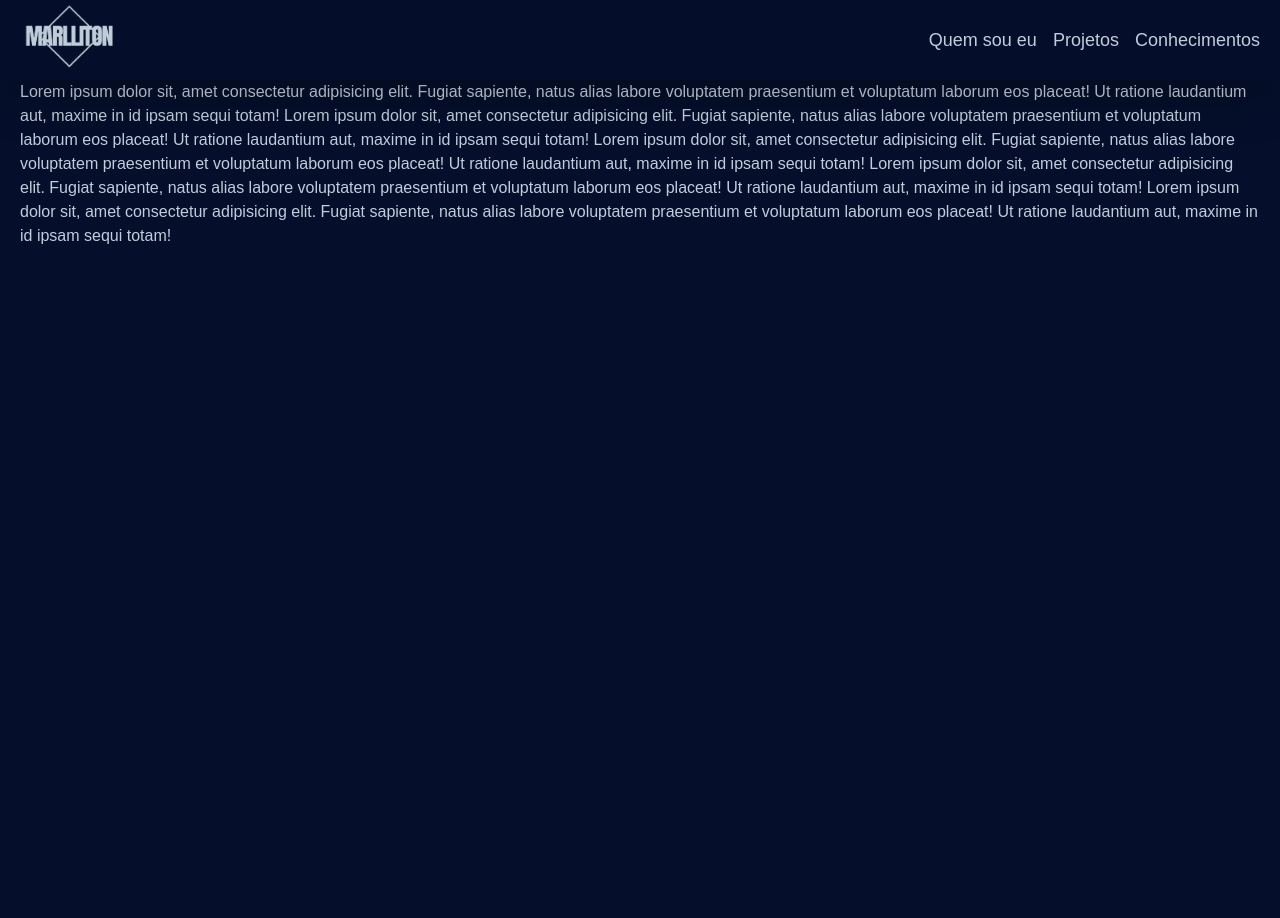
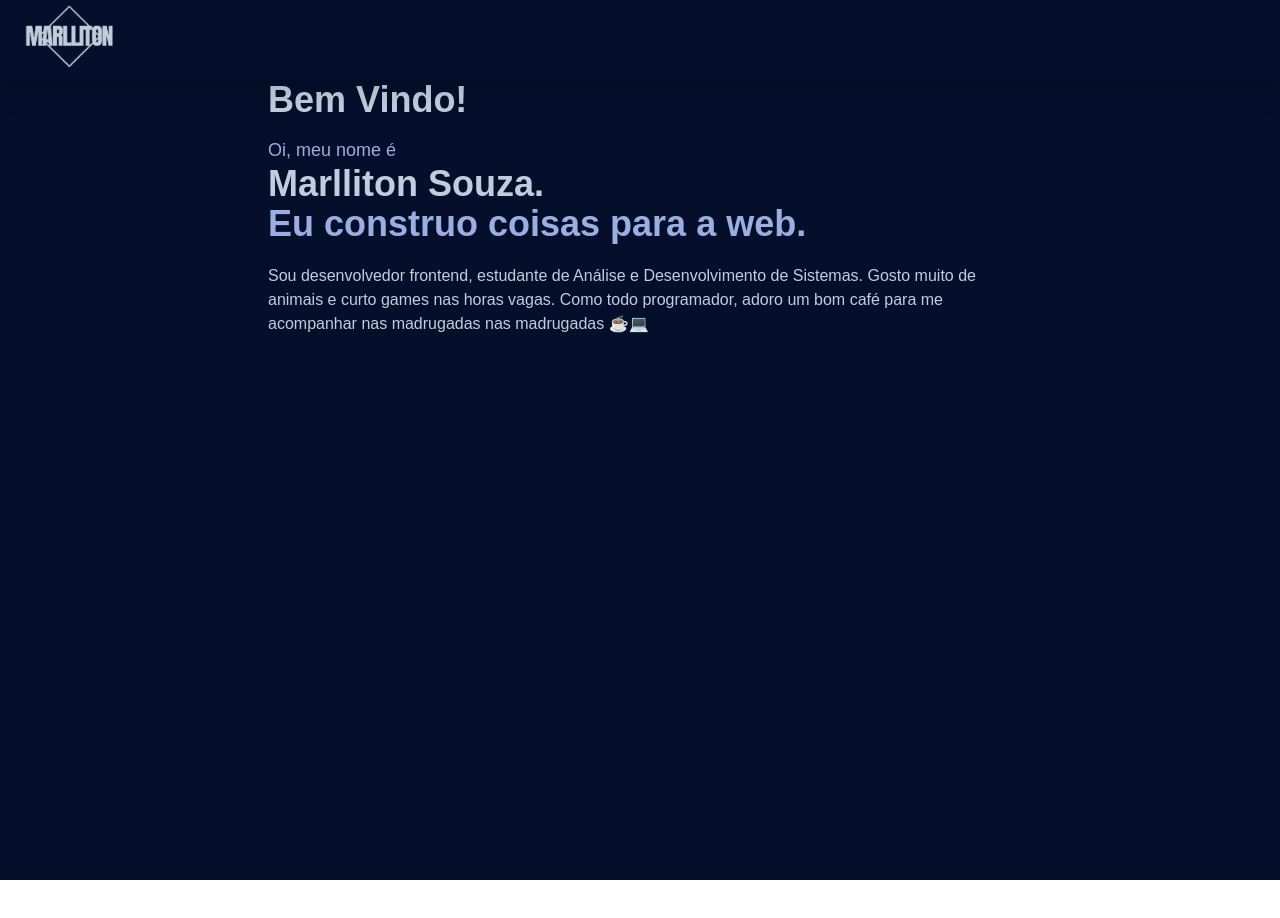
Before and after one commit to Marlliton/Portfolio, a Next.js app: page / in a window 1280 px wide. Shown: the top 918 px of the page. After the commit the page ends 880 px from the top, so only its background shows below. Built offline with nearby package versions, Linux system fonts and the light colour scheme.

Commit message:
Tela de Welcome

```diff
--- a/src/components/basicComponents/Link/index.tsx
+++ b/src/components/basicComponents/Link/index.tsx
@@ -10,12 +10,12 @@ interface LinkProps {
 
 export function Link(props: LinkProps) {
   return (
-    <span className={`relative max-w-max ${props?.className}`}>
+    <span className={`block transition relative max-w-max ${props?.className}`}>
       {props.onlyText ? (
         <a
           rel={props.external ? "noreferrer" : ""}
           className={`
-            text-lg hover:text-pastel-blue-light after:content-[""] after:inline-block after:absolute after:bottom-[-4px] after:left-0 after:h-[1px] after:w-0 hover:after:w-full after:bg-gradient-to-r after:from-blue-dark  after:to-pastel-blue after:transition-all duration-1000
+            text-lg hover:text-pastel-blue-light after:content-[""] after:inline-block after:absolute after:bottom-[-4px] after:left-0 after:h-[1px] after:w-0 hover:after:w-full after:bg-gradient-to-r after:from-blue-dark  after:to-pastel-blue after:transition-all after:duration-300
           `}
           href={props.url}
           target={props.external ? "_blank" : "_self"}
--- /dev/null
+++ b/src/components/basicComponents/title/index.tsx
@@ -0,0 +1,34 @@
+interface TileProps {
+  heading: "h1" | "h2" | "h3";
+  children: any;
+  className?: string;
+  align?: "center" | "left" | "right";
+}
+const fontSize = {
+  h1: "text-4xl",
+  h2: "text-2xl",
+  h3: "text-xl",
+};
+
+export function Title(props: TileProps) {
+
+  return (
+    <div
+      className={`
+       flex ${
+         props.align === "right"
+           ? "justify-end"
+           : props.align === "left"
+           ? "justify-start"
+           : "justify-center"
+       }
+    `}
+    >
+      <props.heading
+        className={`font-bold ${fontSize[props?.heading]} ${props?.className}`}
+      >
+        {props.children}
+      </props.heading>
+    </div>
+  );
+}
--- a/src/components/main/Layout.tsx
+++ b/src/components/main/Layout.tsx
@@ -11,7 +11,7 @@ export function Layout(props: LayoutProps) {
   return (
     <div
       className={`
-      flex items-center flex-col w-full px-5 gap-4 bg-dark text-white pt-20 scrollbar ${
+      flex flex-1 items-center flex-col w-full px-5 gap-4 bg-dark text-white pt-20 ${
         props?.className ?? ""
       }
   `}
--- a/src/components/template/Header/index.tsx
+++ b/src/components/template/Header/index.tsx
@@ -23,9 +23,19 @@ export function Header() {
   ];
 
   const renderNavLinks = () => {
+    const delay = {
+      0: "delay-75",
+      1: "delay-150",
+      2: "delay-300",
+    };
     return navLinks.map((link, i) => {
       return (
-        <Link key={i} url={link.url} onlyText>
+        <Link
+          className={`${(delay as any)[i]} animate-show-off-down`}
+          key={i}
+          url={link.url}
+          onlyText
+        >
           {link.label}
         </Link>
       );
@@ -53,7 +63,7 @@ export function Header() {
     <div
       className={`
       flex w-full h-20 fixed top-0 justify-center items-center px-5
-      text-white transition-all duration-300 shadow-2xl bg-dark/95
+      text-white transition-all duration-300 shadow-xl bg-dark
       ${showHeader ? "top-0" : "top-[-80px]"}
   `}
     >
--- a/src/components/template/TypeWriter/index.tsx
+++ b/src/components/template/TypeWriter/index.tsx
@@ -34,7 +34,7 @@ export function TypeWriter(props: TypeWriterProps) {
     <>
       {text}{" "}
       {showCursor && (
-        <span className="animate-fade-in-down text-2xl md:text-4xl ml-1 font-medium">
+        <span className="animate-fade-in-down text-2xl md:text-4xl ml-[-10px] font-medium">
           |
         </span>
       )}
--- /dev/null
+++ b/src/components/template/Welcome/index.tsx
@@ -0,0 +1,41 @@
+import { Title } from "../../basicComponents/title";
+import { TypeWriter } from "../TypeWriter";
+
+export function Welcome() {
+  return (
+    <div
+      className={`
+       flex justify-center h-screen
+    `}
+    >
+      <div className="w-full md:max-w-[60%] text-left">
+        <Title heading="h1" align="left" className={`animate-fade-in mb-4`}>
+          Bem Vindo!
+        </Title>
+        <div>
+          <span
+            className={`
+            text-pastel-blue-light block text-lg animate-lateral-fade-in
+          `}
+          >
+            Oi, meu nome é
+          </span>
+          <span className="block h-[100px]">
+            <Title heading="h1" align="left">
+              <TypeWriter text="Marlliton Souza." hideCursor />
+            </Title>
+            <Title heading="h1" align="left" className="text-pastel-blue-light">
+              <TypeWriter text="Eu construo coisas para a web." delay={2500} />
+            </Title>
+          </span>
+          <div className={`animate-show-off-up transition-all delay-1000`}>
+            Sou desenvolvedor frontend, estudante de Análise e Desenvolvimento
+            de Sistemas. Gosto muito de animais e curto games nas horas vagas.
+            Como todo programador, adoro um bom café para me acompanhar nas
+            madrugadas nas madrugadas ☕💻
+          </div>
+        </div>
+      </div>
+    </div>
+  );
+}
--- a/src/pages/index.tsx
+++ b/src/pages/index.tsx
@@ -1,20 +1,14 @@
 import type { NextPage } from "next";
 import { Layout } from "../components/main/Layout";
 import { Header } from "../components/template/Header";
+import { Welcome } from "../components/template/Welcome";
 
 const MainPage: NextPage = () => {
   return (
     <>
       <Header />
       <Layout>
-        <div className="h-screen">
-          Lorem ipsum dolor sit, amet consectetur adipisicing elit. Fugiat sapiente, natus alias labore voluptatem praesentium et voluptatum laborum eos placeat! Ut ratione laudantium aut, maxime in id ipsam sequi totam!
-          Lorem ipsum dolor sit, amet consectetur adipisicing elit. Fugiat sapiente, natus alias labore voluptatem praesentium et voluptatum laborum eos placeat! Ut ratione laudantium aut, maxime in id ipsam sequi totam!
-          Lorem ipsum dolor sit, amet consectetur adipisicing elit. Fugiat sapiente, natus alias labore voluptatem praesentium et voluptatum laborum eos placeat! Ut ratione laudantium aut, maxime in id ipsam sequi totam!
-          Lorem ipsum dolor sit, amet consectetur adipisicing elit. Fugiat sapiente, natus alias labore voluptatem praesentium et voluptatum laborum eos placeat! Ut ratione laudantium aut, maxime in id ipsam sequi totam!
-          Lorem ipsum dolor sit, amet consectetur adipisicing elit. Fugiat sapiente, natus alias labore voluptatem praesentium et voluptatum laborum eos placeat! Ut ratione laudantium aut, maxime in id ipsam sequi totam!
-        </div>
-        <div className="h-screen"></div>
+        <Welcome />
       </Layout>
     </>
   );
--- a/tailwind.config.js
+++ b/tailwind.config.js
@@ -11,26 +11,74 @@ module.exports = {
   ],
   theme: {
     colors: {
-      "dark": "#050F2B",
+      dark: "#050F2B",
       "blue-dark": "#153477",
-      "blue": "#00529C",
+      blue: "#00529C",
       "pastel-blue": "#516EBC",
       "pastel-blue-light": "#9BAEE1",
-      "white": "#C1CDDC",
+      white: "#C1CDDC",
     },
     extend: {
       keyframes: {
         "fade-in-down": {
           "0%": {
-            color: "rgb(124 58 237)",
+            color: "#9BAEE1",
           },
           "100%": {
             color: "rgba(0,0,0,0)",
           },
         },
+
+        "fade-in": {
+          "0%": {
+            opacity: 0,
+            transform: "translateY(-30px)",
+          },
+          "100%": {
+            opacity: 1,
+            transform: "translateY(0px)",
+          },
+        },
+
+        "lateral-fade-in": {
+          "0%": {
+            opacity: 0,
+            transform: "translateX(-100vw)",
+          },
+          "100%": {
+            opacity: 1,
+            transform: "translateX(0px)",
+          },
+        },
+
+        "show-off-up": {
+          "0%": {
+            opacity: 0,
+            transform: "translateY(10px)",
+          },
+          "100%": {
+            opacity: 1,
+            transform: "translateX(0px)",
+          },
+        },
+
+        "show-off-down": {
+          "0%": {
+            opacity: 0,
+            transform: "translateY(-100vh)",
+          },
+          "100%": {
+            opacity: 1,
+            transform: "translateX(0px)",
+          },
+        },
       },
       animation: {
         "fade-in-down": "fade-in-down .8s infinite",
+        "fade-in": "fade-in .8s",
+        "lateral-fade-in": "lateral-fade-in .8s",
+        "show-off-up": "show-off-up .8s",
+        "show-off-down": "show-off-down .8s",
       },
     },
   },
```
